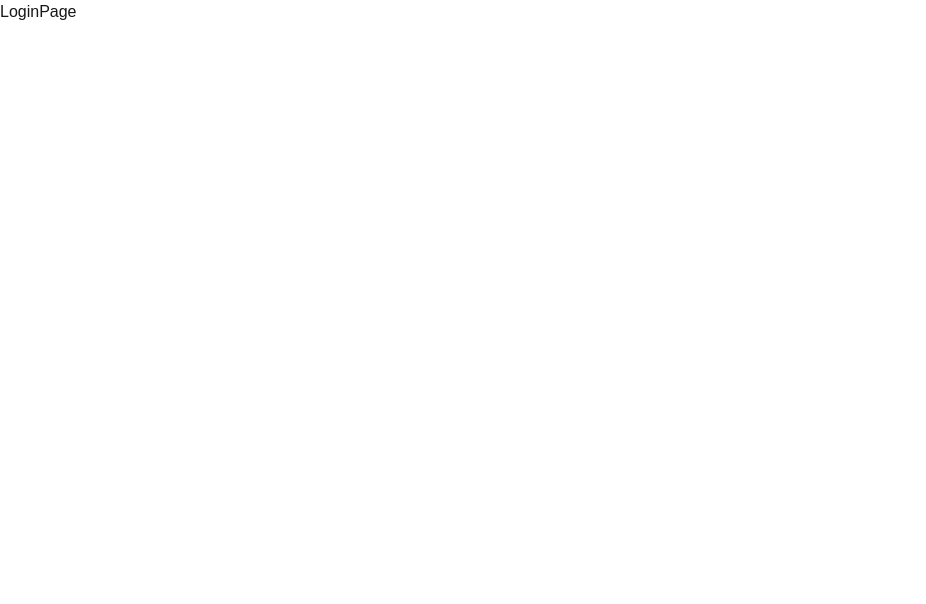
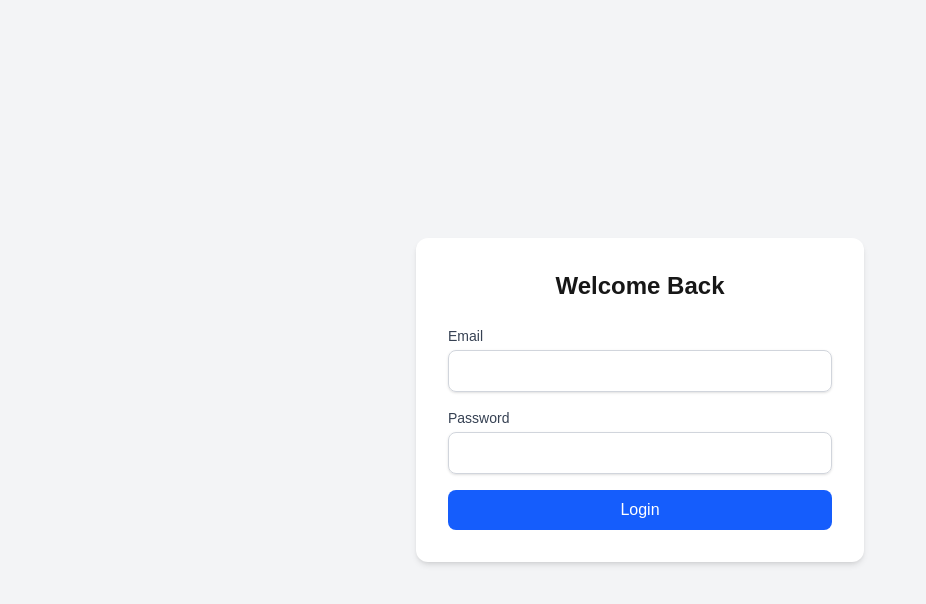
Before and after one commit to Eze-Israel/School-result-system, a Next.js app: page /LoginPage in a window 1280 px wide. Shown: the top 604 px of the page, without its empty margins (0-926 px from the left). Built offline with nearby package versions, Linux system fonts and the light colour scheme.

Commit message:
setting up directory and fixing login page

```diff
--- /dev/null
+++ b/src/hooks/useLogin.ts
@@ -0,0 +1,8 @@
+import { useMutation } from '@tanstack/react-query';
+import { mockLogin, LoginPayload } from '../lib/api';
+
+export const useLogin = () => {
+  return useMutation({
+    mutationFn: (data: LoginPayload) => mockLogin(data),
+  });
+};
--- /dev/null
+++ b/src/lib/api.ts
@@ -0,0 +1,16 @@
+export interface LoginPayload {
+    email: string;
+    password: string;
+  }
+
+  export const mockLogin = async ({ email, password }: LoginPayload): Promise<{ token: string }> => {
+    return new Promise((resolve, reject) => {
+      setTimeout(() => {
+        if (email === "user@example.com" && password === "password") {
+          resolve({ token: "mock-token-123" });
+        } else {
+          reject(new Error("Incorrect email or password"));
+        }
+      }, 1000);
+    });
+  };
--- a/src/pages/LoginPage.tsx
+++ b/src/pages/LoginPage.tsx
@@ -1,16 +1,74 @@
-import React from 'react'
+// pages/login.tsx
 
-const LoginPage = () => {
+import { useState } from 'react';
+import { useLogin } from '../hooks/useLogin';
+import Head from 'next/head';
+
+export default function LoginPage() {
+  const [email, setEmail] = useState('');
+  const [password, setPassword] = useState('');
+  const loginMutation = useLogin();
+
+  const handleSubmit = async (e: React.FormEvent) => {
+    e.preventDefault();
+    loginMutation.mutate({ email, password });
+  };
 
   return (
-
-    <div>
-
-        LoginPage
-
-    </div>
-
-  )
+    <>
+      <Head>
+        <title>Login</title>
+      </Head>
+      <div className="min-h-screen flex items-center justify-center bg-gray-100 px-4">
+        <div className="max-w-md w-full bg-white p-8 rounded-xl shadow-md">
+          <h1 className="text-2xl font-bold text-center mb-6">Welcome Back</h1>
+          <form onSubmit={handleSubmit} className="space-y-4">
+            <div>
+              <label htmlFor="email" className="block text-sm font-medium text-gray-700">
+                Email
+              </label>
+              <input
+                id="email"
+                type="email"
+                className="mt-1 block w-full px-4 py-2 border border-gray-300 rounded-lg shadow-sm focus:ring-blue-500 focus:border-blue-500"
+                value={email}
+                onChange={(e) => setEmail(e.target.value)}
+                required
+              />
+            </div>
+            <div>
+              <label htmlFor="password" className="block text-sm font-medium text-gray-700">
+                Password
+              </label>
+              <input
+                id="password"
+                type="password"
+                className="mt-1 block w-full px-4 py-2 border border-gray-300 rounded-lg shadow-sm focus:ring-blue-500 focus:border-blue-500"
+                value={password}
+                onChange={(e) => setPassword(e.target.value)}
+                required
+              />
+            </div>
+            <button
+              type="submit"
+              disabled={loginMutation.isPending}
+              className="w-full bg-blue-600 text-white py-2 px-4 rounded-lg hover:bg-blue-700 transition disabled:opacity-50"
+            >
+              {loginMutation.isPending ? 'Logging in...' : 'Login'}
+            </button>
+            {loginMutation.isError && (
+              <p className="text-red-500 text-sm text-center">
+                {(loginMutation.error as Error).message}
+              </p>
+            )}
+            {loginMutation.isSuccess && (
+              <p className="text-green-500 text-sm text-center">
+                Logged in successfully!
+              </p>
+            )}
+          </form>
+        </div>
+      </div>
+    </>
+  );
 }
-
-export default LoginPage
--- a/src/pages/_app.tsx
+++ b/src/pages/_app.tsx
@@ -1,6 +1,13 @@
-import "@/styles/globals.css";
-import type { AppProps } from "next/app";
+import type { AppProps } from 'next/app';
+import { QueryClient, QueryClientProvider } from '@tanstack/react-query';
+import '../styles/globals.css';
+
+const queryClient = new QueryClient();
 
 export default function App({ Component, pageProps }: AppProps) {
-  return <Component {...pageProps} />;
+  return (
+    <QueryClientProvider client={queryClient}>
+      <Component {...pageProps} />
+    </QueryClientProvider>
+  );
 }
```
Also changed, not shown: package.json (+7 -6 lines), 1 other file (tests, documents, lock files or other folders).
